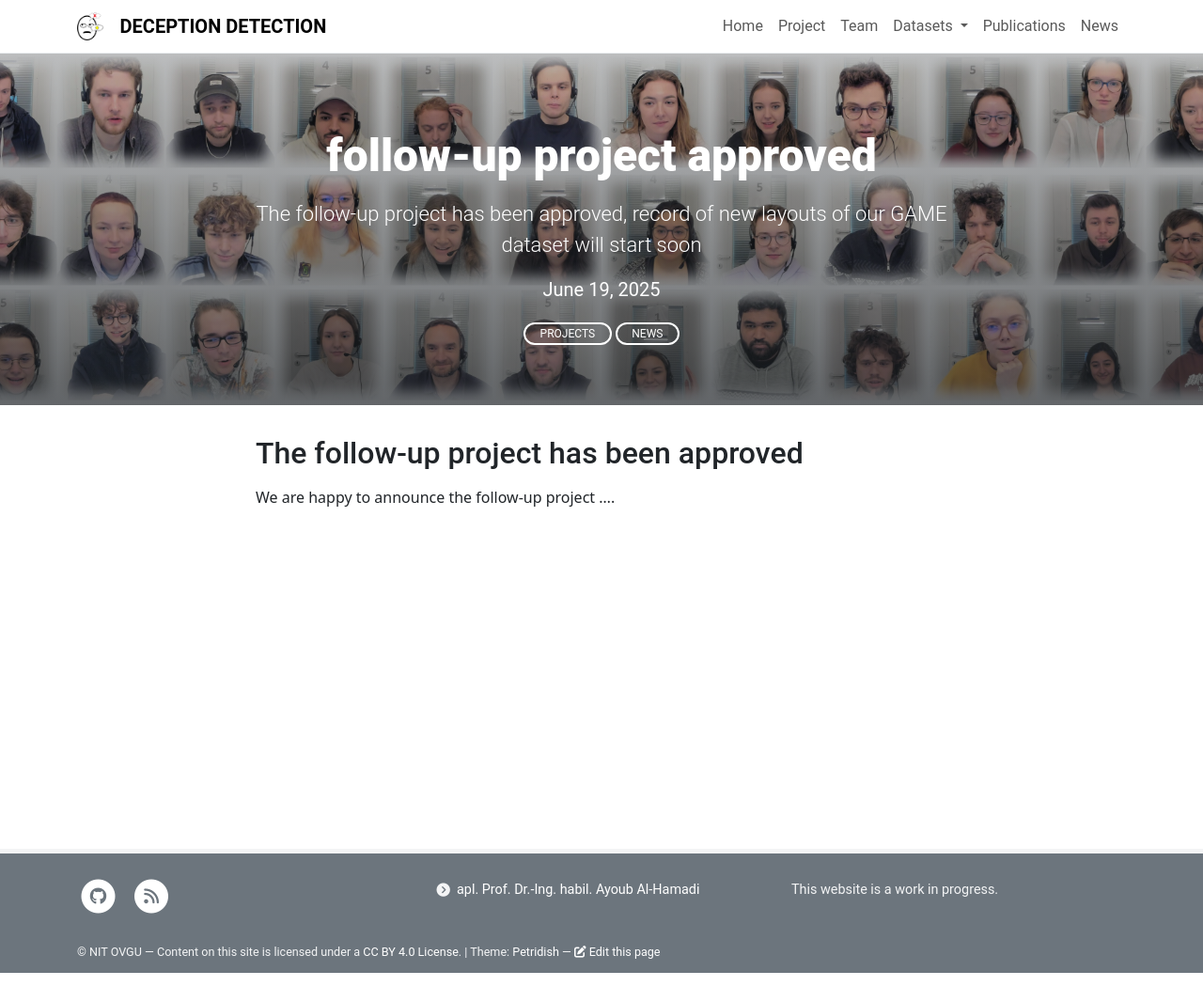
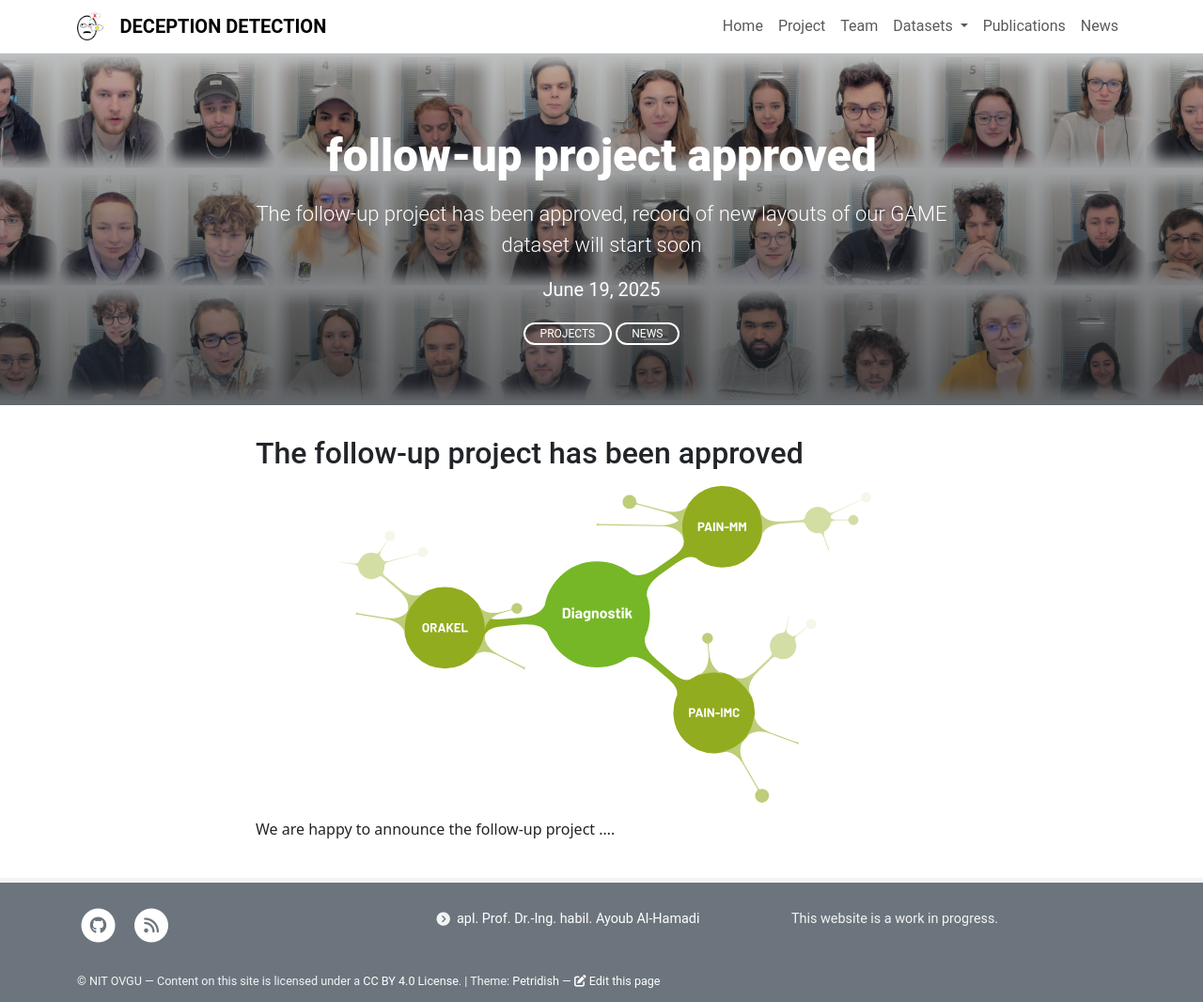
Before and after one commit to ovgu-nit/deception, a Jekyll site: the page built from _posts/2025-06-19-NewProject.md, in a window 1280 px wide. Shown: the whole page at 94% size. Built offline with Jekyll 4.4.1, drawn with Linux system fonts in a browser that asks for light colours; before the commit the page ends 1035 px from its top, so only the background shows below that.

Commit message:
Test SVG with hyperefs (fails in new CMS system, should work in general)

```diff
--- a/_posts/2025-06-19-NewProject.md
+++ b/_posts/2025-06-19-NewProject.md
@@ -10,4 +10,6 @@ tags: [Projects,News]
 
 ## The follow-up project has been approved
 
+![image](/deception/assets/theme/images/mindmap_diagnostik_linked.svg)
+
 We are happy to announce the follow-up project .... <description according to project proposal> <DFG grant number>
```
Also changed, not shown: assets/theme/images/mindmap_diagnostik_linked.svg (added).
